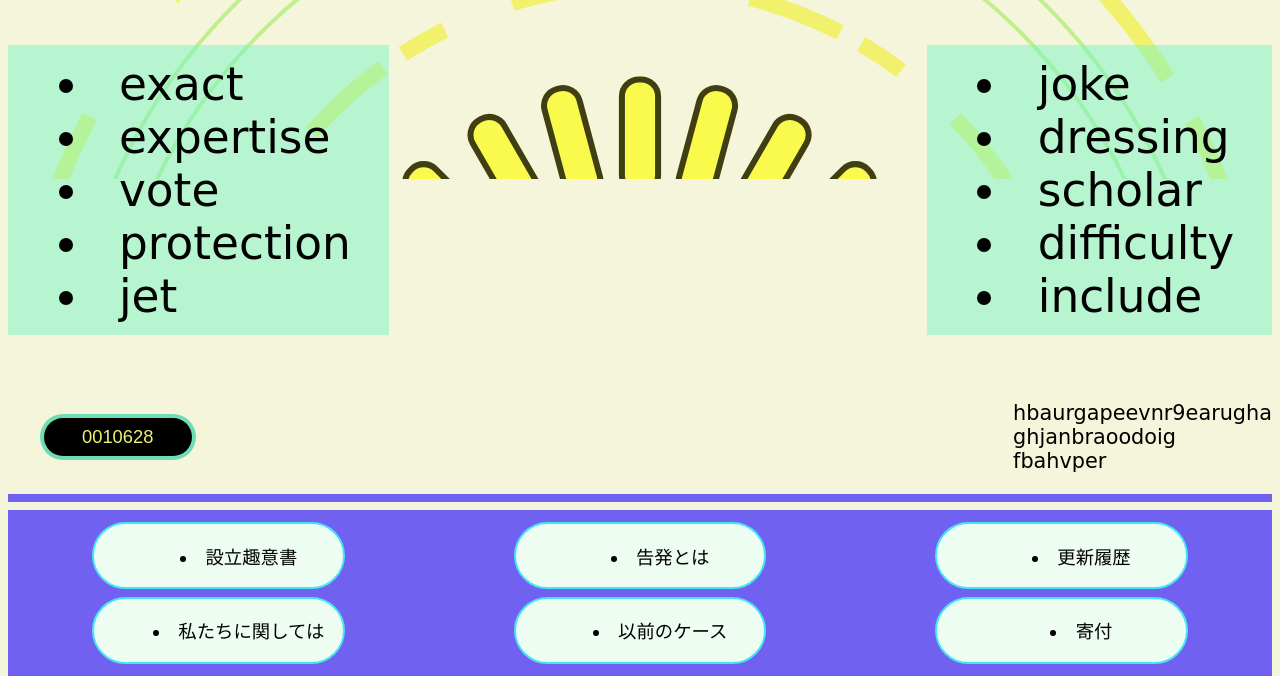
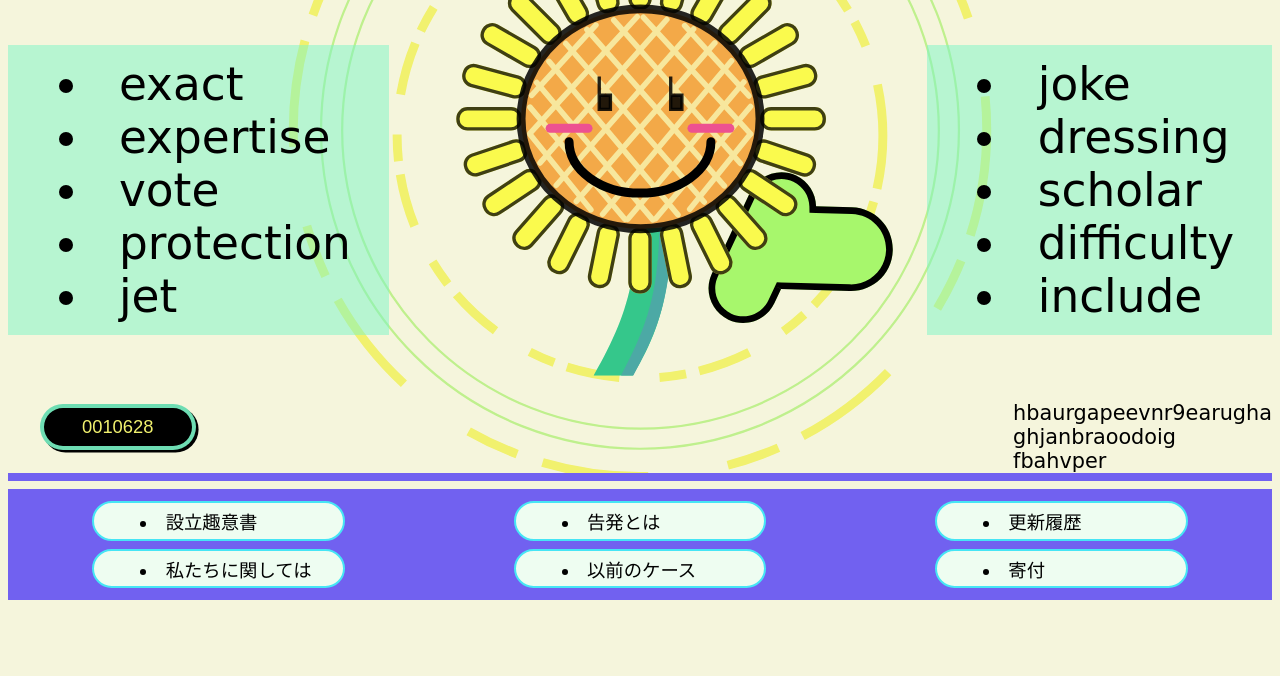
Before and after one commit to komanrath/Sunflower_Society, a plain HTML site: page index.html in a window 1280 px wide. Shown: the part 229-905 px from the top of the page. After the commit the page ends 837 px from the top, so only its background shows below. Drawn offline with Linux system fonts and the light colour scheme; a web font is replaced by a local one.

Commit message:
Fix background img

```diff
--- a/css/styles.css
+++ b/css/styles.css
@@ -11,16 +11,14 @@ body {
     background-color: beige;
 }
 
-/* Outermost-containter */
+/* Background Img */
 
-.outermost-container {
-    width: 100%;
-    height: 50vh;
+.background-img {
     background-image: url(../img/sunflower.svg);
     background-repeat: no-repeat;
     background-position: center top;
-    background-size: cover;
-    background-attachment: fixed;
+    background-size: 100% 100%;
+    background-attachment: scroll;
 }
 
 /* Header */
@@ -49,12 +47,6 @@ body {
 
     .header span {
         font-size: clamp(8px,2.5vw,100px);
-    }
-
-    .outermost-container img {
-        width: 100vw;
-        height: 100vh;
-        z-index: -1;
     }
 
 /* Middle Section */
@@ -87,6 +79,7 @@ body {
     align-self: center;
     border: 0.6vh solid rgba(122, 246, 199, 0.9);
     border-radius: 50px;
+    box-shadow: 0.2vw 0.3vh black;
     background-color: black;
     color: rgb(241, 241, 110);
     font-size: clamp(0.5rem, 0.1rem + 1.3103vw, 3.5rem);
@@ -97,6 +90,7 @@ body {
 .middle-section2 p {
     font-size: clamp(0.5rem, 0.1rem + 1.5vw, 3.5rem);
     font-family: 'Libre Barcode 128', cursive;
+    margin-bottom: 0%;
 }
 
 /* Footer */
@@ -108,7 +102,14 @@ body {
 
 .footer ul {
     list-style-position: inside;
+    margin-top: 2%;
+    margin-bottom: 2%;
 }
+
+/*
+.footer li {
+    use unicode value
+} */
 
 .footer--top_buttons {
     margin-bottom: 1vh;
@@ -126,6 +127,9 @@ body {
 }
 
 .footer--top_buttons button, .footer--bottom_buttons button {
+    display: flex;
+    align-items: center;
+    justify-content: flex-start;
     width: 20%;
     padding-top: 0;
     padding-bottom: 0;
--- a/index.html
+++ b/index.html
@@ -14,7 +14,7 @@
     <title>Sunflower Society</title>
 </head>
 <body>
-    <div class="outermost-container">
+    <div class="background-img">
         <div class="header">
             <h1>ひまわりの会</h1>
             <p>HIMAWARI <span>NO</span> KAI</p>
@@ -42,6 +42,7 @@
                 ghjanbraoodoig <br>
                 fbahvper
             </p>
+        </div>
     </div>
     <div class="footer">
         <div class="footer--top_buttons">
@@ -79,6 +80,5 @@
             </button>
         </div>
     </div>
-    </div>
 </body>
 </html>
```
Also changed, not shown: log.txt (added), 7 other files. Lines whose indentation alone changed are shown as unchanged.
